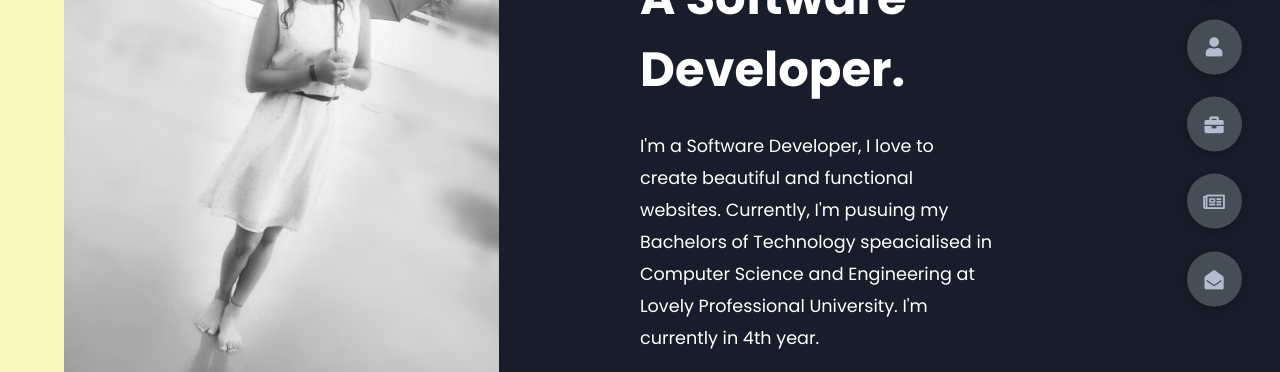
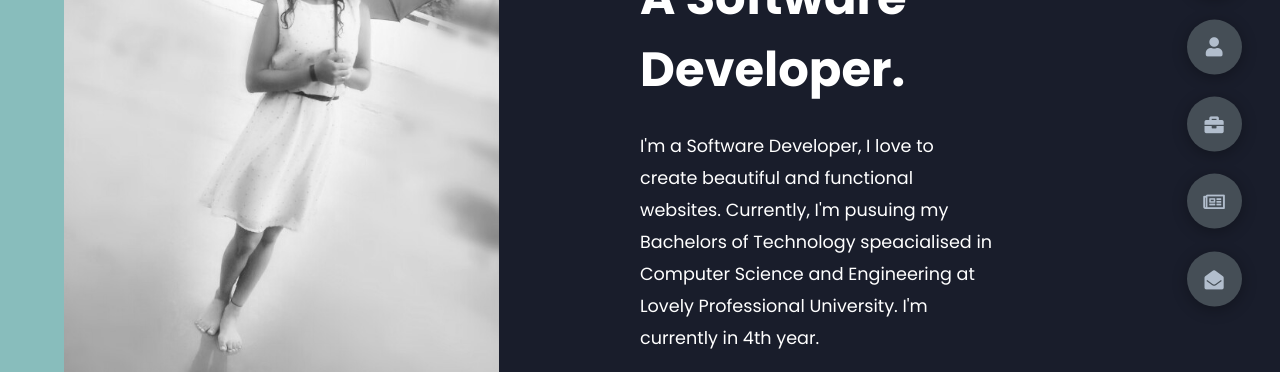
Before and after one commit to swatibbhadoriya/responsive-portfolio, a plain HTML site: page index.html in a window 1280 px wide. Shown: the part 276-648 px from the top of the page. Drawn offline with Linux system fonts and the light colour scheme.

Commit message:
updated theme colors styles.css

```diff
--- a/styles/styles.css
+++ b/styles/styles.css
@@ -7,7 +7,7 @@
 
 :root {
   --color-primary: #191d2b;
-  --color-secondary: #FBF8BE;
+  --color-secondary: #88BDBC;
   --color-white: #FFFFFF;
   --color-black: #000;
   --color-grey0: #f8f8f8;
@@ -23,7 +23,7 @@
 
 .light-mode {
   --color-primary: #FFFFFF;
-  --color-secondary: #234E70;
+  --color-secondary: #112D32;
   --color-white: #454e56;
   --color-black: #000;
   --color-grey0: #f8f8f8;
```
